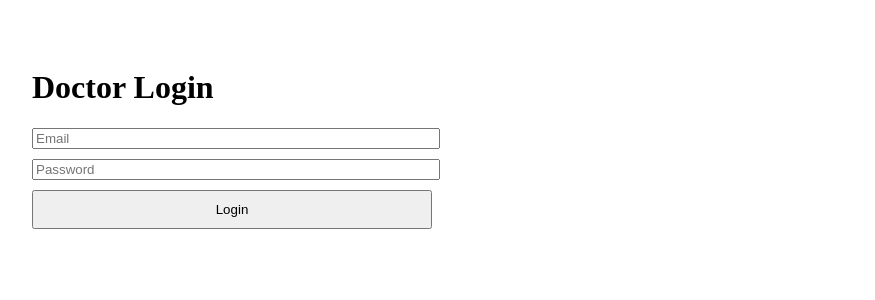
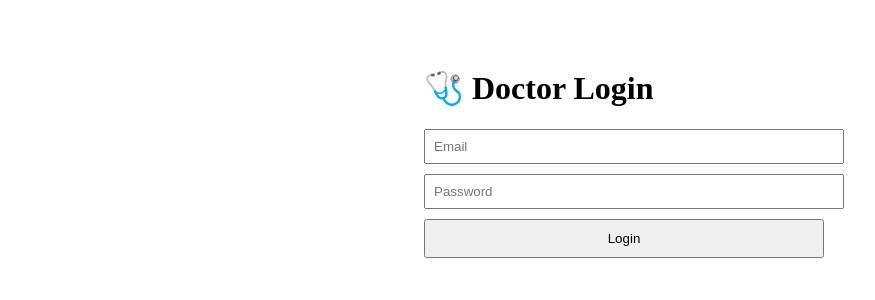
Before and after one commit to jhanvig2511/NeurocareAI, a React (Create React App) app in the folder mental_health_ui/mental_health_ui/: page /doctor-login in a window 1280 px wide. Shown: the top 300 px of the page, without its empty margins (16-891 px from the left). Built offline with nearby package versions, Linux system fonts and the light colour scheme; no server answers.

Commit message:
Fix doctor login URL

```diff
--- a/mental_health_ui/mental_health_ui/src/pages/DoctorLogin.jsx
+++ b/mental_health_ui/mental_health_ui/src/pages/DoctorLogin.jsx
@@ -1,7 +1,8 @@
 import React, { useState } from "react";
 import axios from "axios";
 import { useNavigate } from "react-router-dom";
-import CONFIG from "../config";
+
+const BASE_URL = process.env.REACT_APP_BACKEND_URL || "https://neurocareai-xxrl.onrender.com";
 
 function DoctorLogin() {
   const [email, setEmail] = useState("");
@@ -17,22 +18,15 @@ function DoctorLogin() {
 
     try {
       const res = await axios.post(
-        `${CONFIG.BASE_URL}/api/therapist/doctor-login`,
-        {
-          email,
-          password,
-        }
+        `${BASE_URL}/api/therapist/doctor-login`,
+        { email, password }
       );
 
       if (res.data.success) {
-        localStorage.setItem(
-          "doctor",
-          JSON.stringify(res.data.doctor)
-        );
-
-        navigate("/doctor-dashboard");
+        localStorage.setItem("doctor", JSON.stringify(res.data.doctor));
+        navigate("/doctor");
       } else {
-        setError("Invalid login credentials");
+        setError("Invalid email or password");
       }
     } catch (err) {
       console.log(err);
@@ -43,8 +37,8 @@ function DoctorLogin() {
   };
 
   return (
-    <div style={{ padding: "40px", maxWidth: "400px" }}>
-      <h1>Doctor Login</h1>
+    <div style={{ padding: "40px", maxWidth: "400px", margin: "auto" }}>
+      <h1>🩺 Doctor Login</h1>
 
       {error && (
         <p style={{ color: "red" }}>{error}</p>
@@ -55,7 +49,7 @@ function DoctorLogin() {
         placeholder="Email"
         value={email}
         onChange={(e) => setEmail(e.target.value)}
-        style={{ display: "block", marginBottom: "10px", width: "100%" }}
+        style={{ display: "block", marginBottom: "10px", width: "100%", padding: "8px" }}
       />
 
       <input
@@ -63,17 +57,13 @@ function DoctorLogin() {
         placeholder="Password"
         value={password}
         onChange={(e) => setPassword(e.target.value)}
-        style={{ display: "block", marginBottom: "10px", width: "100%" }}
+        style={{ display: "block", marginBottom: "10px", width: "100%", padding: "8px" }}
       />
 
       <button
         onClick={login}
         disabled={loading}
-        style={{
-          padding: "10px",
-          width: "100%",
-          cursor: "pointer",
-        }}
+        style={{ padding: "10px", width: "100%", cursor: "pointer" }}
       >
         {loading ? "Logging in..." : "Login"}
       </button>
```
